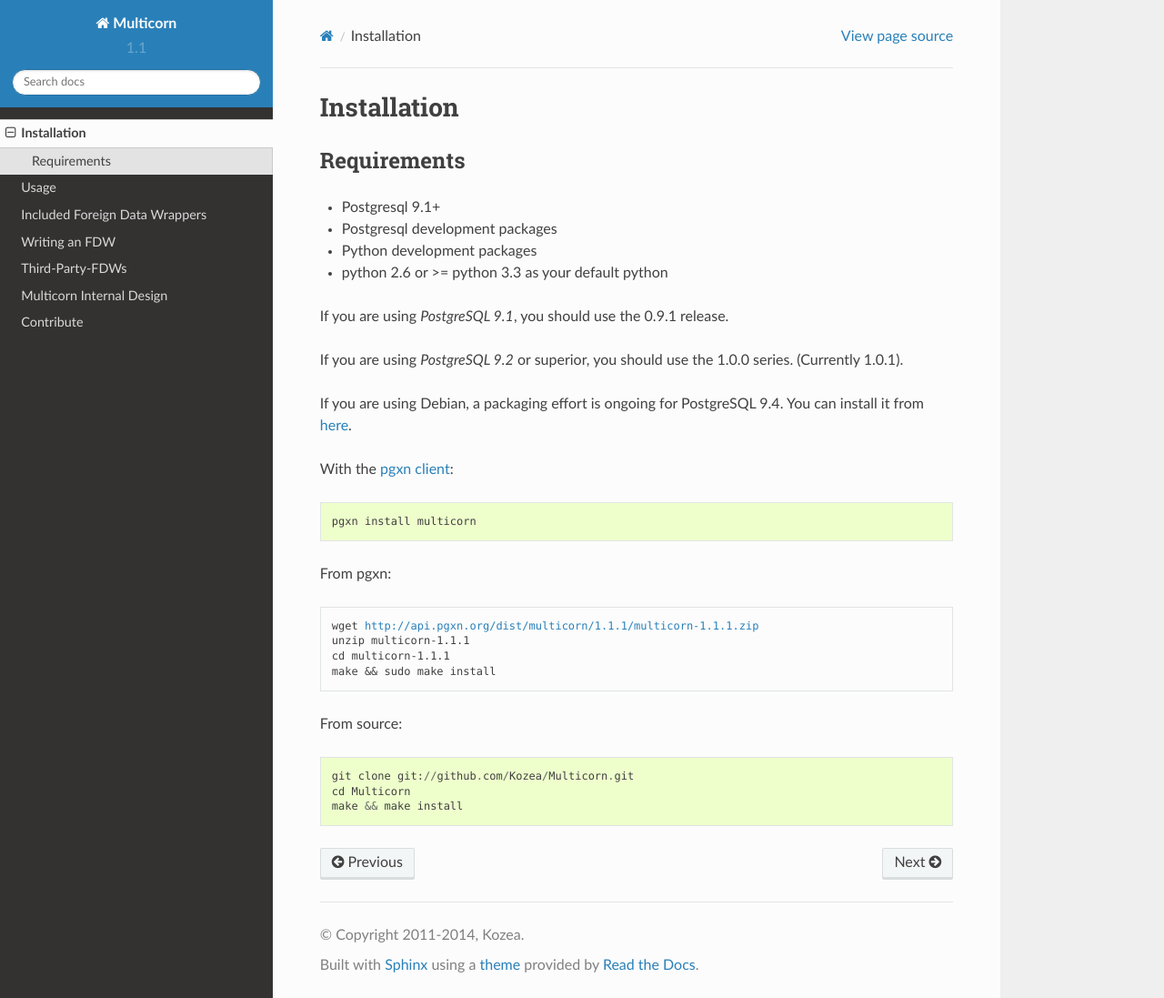
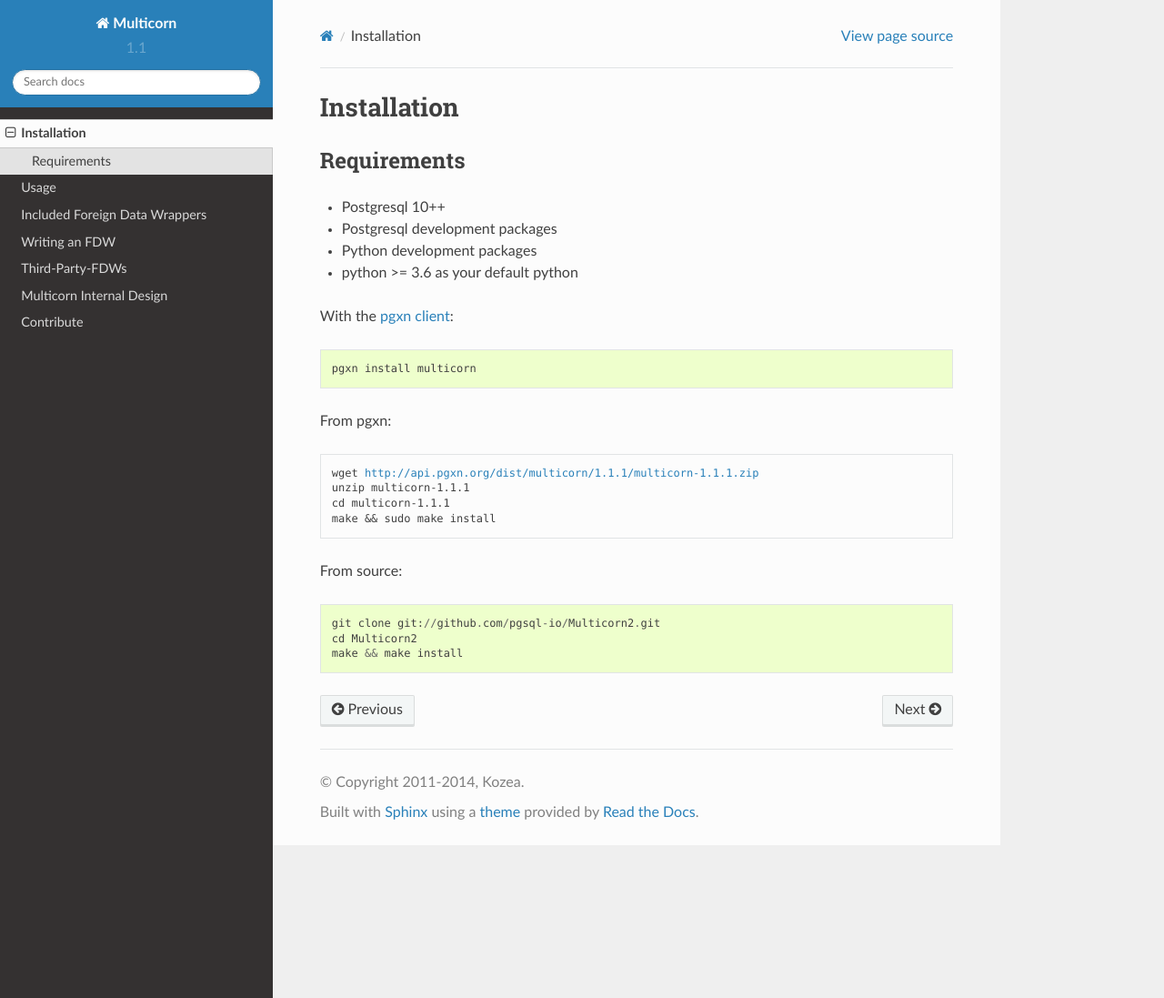
Before and after one commit to pgsql-io/multicorn2, a Sphinx documentation site: the page built from doc/installation.rst, in a window 1280 px wide and 1097 px high. Shown: the whole window at 91% size. Built offline with Sphinx 7.4.7 and the Read the Docs theme 2.0.0, drawn with Linux system fonts in a browser that asks for light colours.

Commit message:
tweak doc

```diff
--- a/doc/getting-started.rst
+++ b/doc/getting-started.rst
@@ -2,7 +2,7 @@
 Usage
 *****
 
-The multicorn foreign data wrapper is not different from other foreign data
+The multicorn2 foreign data wrapper is not different from other foreign data
 wrappers.
 
 To use it, you have to:
--- a/doc/index.rst
+++ b/doc/index.rst
@@ -4,10 +4,10 @@
    contain the root `toctree` directive.
 
 
-Multicorn
-#########
+Multicorn2
+##########
 
-Multicorn is a PostgreSQL 9.1+ extension meant to make `Foreign Data Wrapper`_
+Multicorn2 is a PostgreSQL 10++ extension meant to make `Foreign Data Wrapper`_
 development easy, by allowing the programmer to use the Python programming
 language.
 
--- a/doc/installation.rst
+++ b/doc/installation.rst
@@ -5,19 +5,10 @@
 Requirements
 ============
 
-- Postgresql 9.1+
+- Postgresql 10++
 - Postgresql development packages
 - Python development packages
-- python 2.6 or >= python 3.3 as your default python
-
-If you are using *PostgreSQL 9.1*, you should use the 0.9.1 release.
-
-If you are using *PostgreSQL 9.2* or superior, you should use the 1.0.0  series. (Currently
-1.0.1).
-
-If you are using Debian, a packaging effort is ongoing for PostgreSQL 9.4. You can install it from
-`here <https://packages.debian.org/unstable/database/postgresql-9.4-python-multicorn>`_.
-
+- python >= 3.6 as your default python
 
 With the `pgxn client`_::
 
@@ -34,8 +25,8 @@
 
 From source::
 
-    git clone git://github.com/Kozea/Multicorn.git
-    cd Multicorn
+    git clone git://github.com/pgsql-io/Multicorn2.git
+    cd Multicorn2
     make && make install
 
 .. _pgxn client: http://pgxnclient.projects.postgresql.org/
```
Also changed, not shown: doc/contribute.rst (+4 -10 lines).
